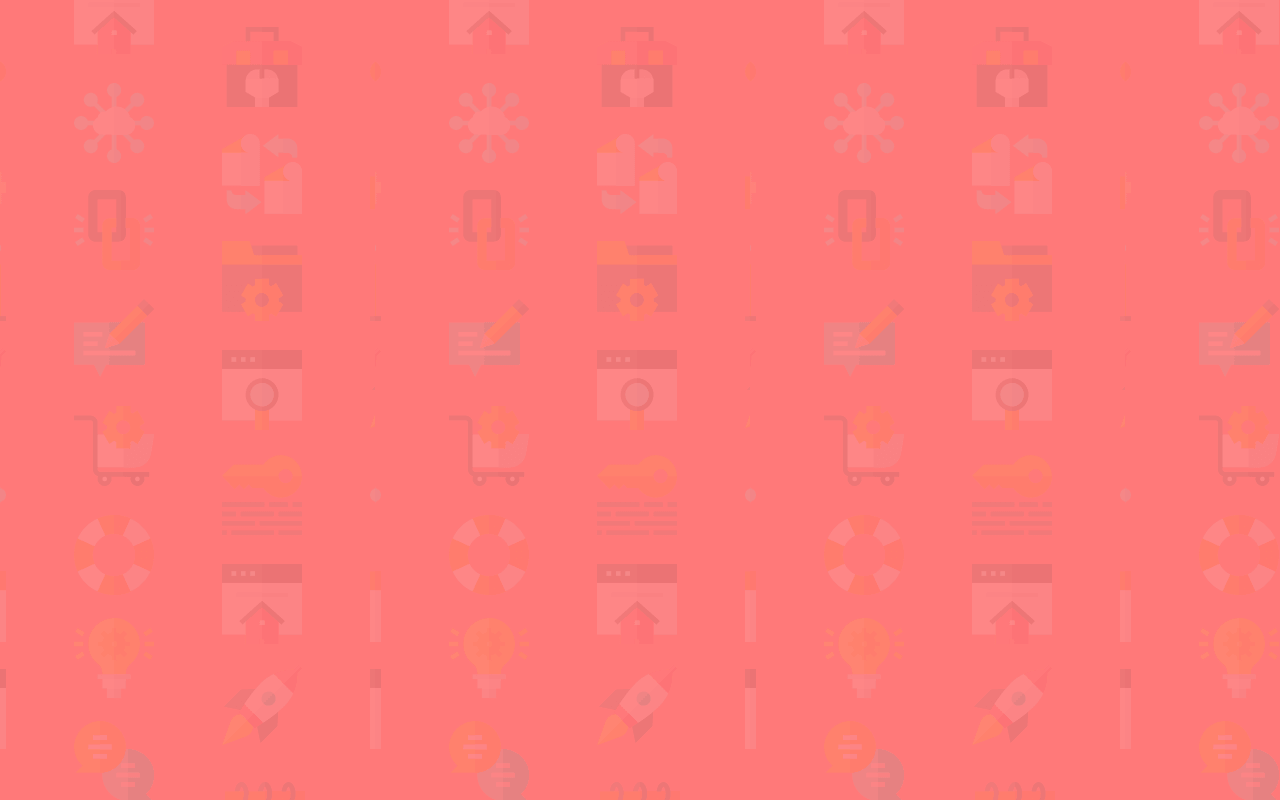
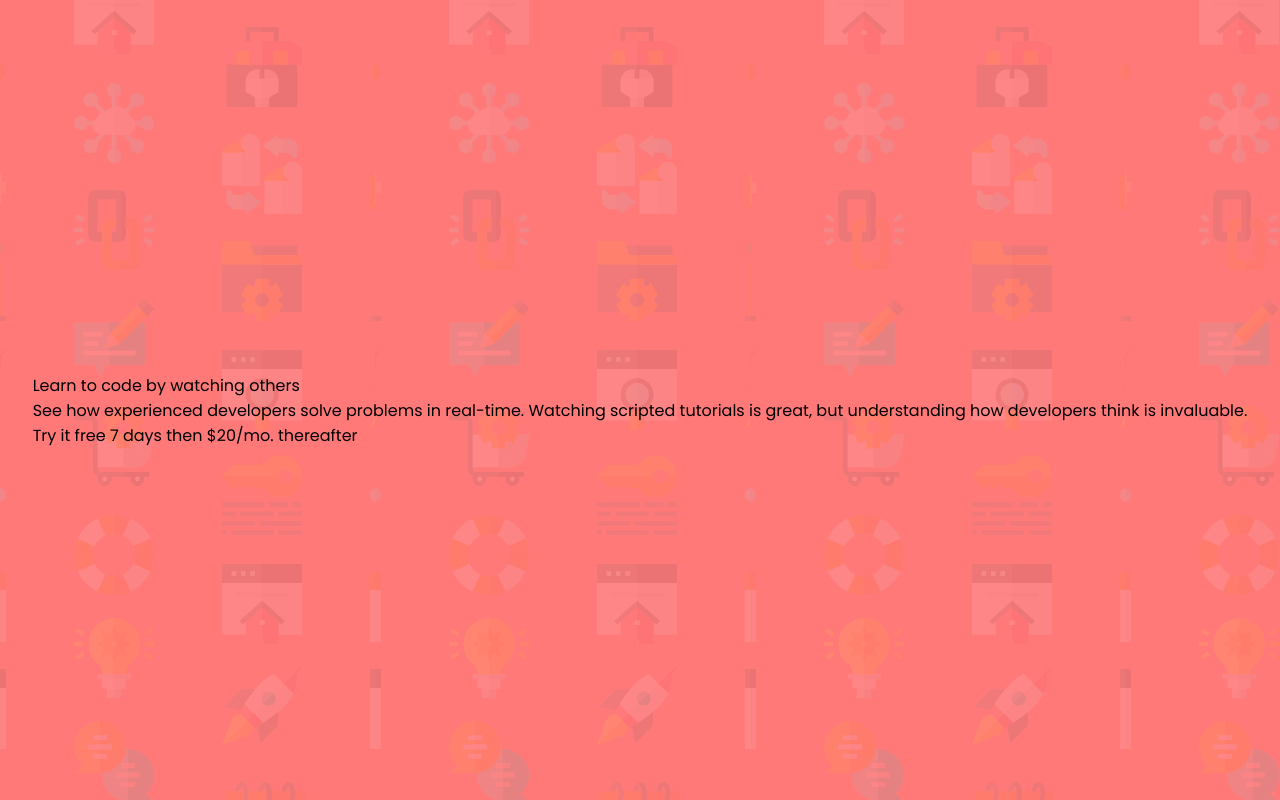
Before and after one commit to mariambuzaladze/Intro-component-with-sign-up-form, a React (Vite) app: page / in a window 1280 px wide. Built offline with nearby package versions, Linux system fonts and the light colour scheme.

Commit message:
add intro elements

```diff
--- a/src/App.jsx
+++ b/src/App.jsx
@@ -1,7 +1,8 @@
 import "./App.css";
+import Intro from "./components/Intro/Intro";
 
 function App() {
-  return <></>;
+  return <Intro />;
 }
 
 export default App;
--- a/src/components/Intro/Intro.jsx
+++ b/src/components/Intro/Intro.jsx
@@ -0,0 +1,25 @@
+import "./intro.css";
+import SignUp from "../SignUp/SignUp";
+
+export default function Intro() {
+  return (
+    <div className="page">
+      <div className="text">
+        <p className="title">Learn to code by watching others</p>
+        <p className="description">
+          See how experienced developers solve problems in real-time. Watching
+          scripted tutorials is great, but understanding how developers think is
+          invaluable.
+        </p>
+      </div>
+
+      <div className="try">
+        <p className="try-text">
+          Try it free 7 days <span>then $20/mo. thereafter</span>
+        </p>
+      </div>
+
+      <SignUp />
+    </div>
+  );
+}
--- a/src/components/SignUp/SignUp.jsx
+++ b/src/components/SignUp/SignUp.jsx
@@ -0,0 +1,5 @@
+import "./signUp.css";
+
+export default function SignUp() {
+  return;
+}
```
